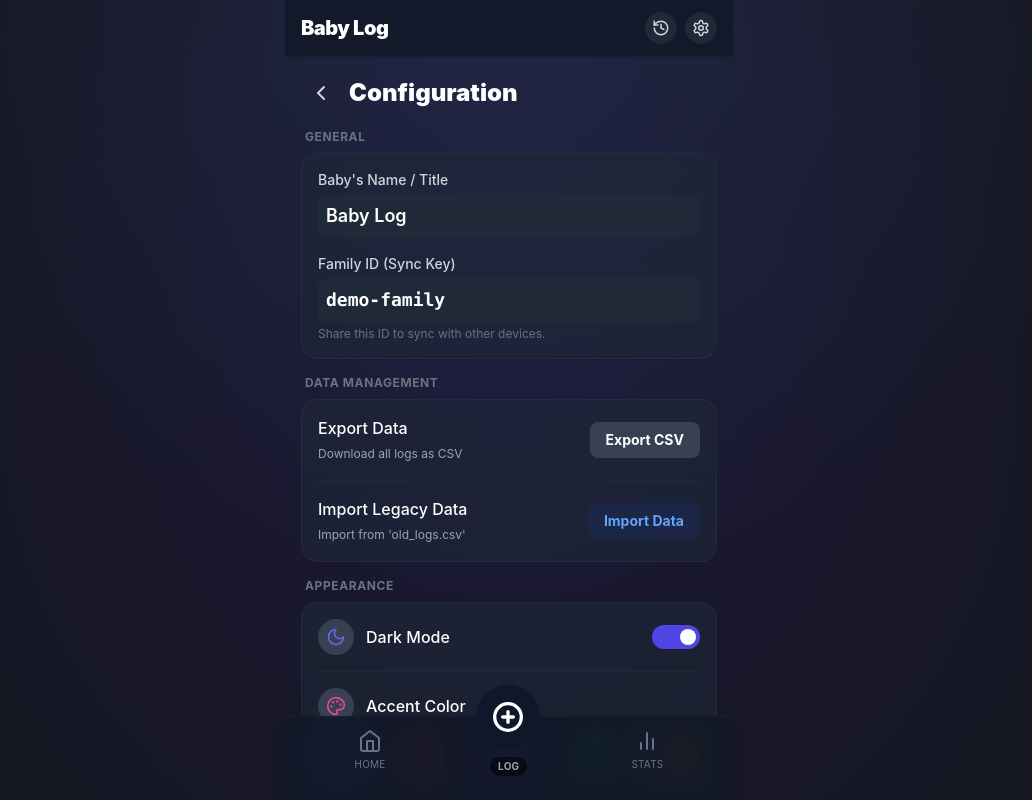
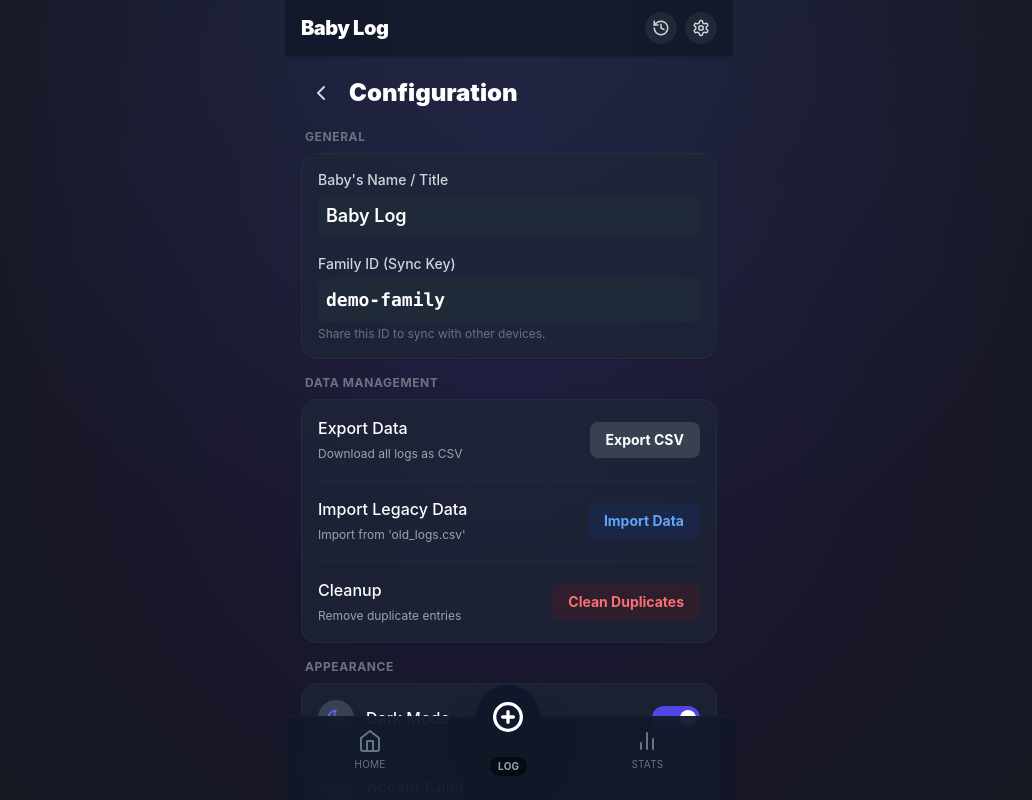
Before and after one commit to greeky-fellow/baby-log-2.0, a React (Vite) app: page / in a window 1280 px wide. Both pictures are taken after a click on the button 832 px from the left and 28 px from the top of the page. Shown: the top 800 px of the page, without its empty margins (131-1163 px from the left). Built offline with nearby package versions, Linux system fonts and the light colour scheme; no server answers.

Commit message:
Add Remove Duplicate Logs feature

```diff
--- a/src/App.tsx
+++ b/src/App.tsx
@@ -13,6 +13,7 @@ import { Settings } from './components/settings/Settings';
 import { Analytics } from './components/analytics/Analytics';
 import { FullHistory } from './components/history/FullHistory';
 import { importLegacyLogs } from './utils/dataImport';
+import { removeDuplicateLogs } from './utils/deduplication';
 
 export interface MilkInventoryItem {
   id: string;
@@ -140,7 +141,7 @@ export default function BabyLog() {
     });
   };
 
-  const toggleCategory = (cat: string) => setVisibleCategories(prev => ({ ...prev, [cat]: !prev[cat as keyof typeof prev] }));
+  const toggleCategory = (cat: string) => setVisibleCategories((prev: any) => ({ ...prev, [cat]: !prev[cat as keyof typeof prev] }));
 
   // Inventory Actions
   const handleCheckIn = (item: Omit<MilkInventoryItem, 'id' | 'status'>) => {
@@ -178,6 +179,24 @@ export default function BabyLog() {
     });
   };
 
+
+  // Deduplicate Actions
+  const handleRemoveDuplicates = () => {
+    requestConfirm('Remove Duplicate Logs?', 'This will search for and remove duplicate entries based on timestamp and type. This might take a moment.', async () => {
+      if (!user) return;
+      const result = await removeDuplicateLogs(familyId);
+      if (result.success) {
+        if (result.deletedCount > 0) {
+          confetti({ particleCount: 150, spread: 80, colors: ['#f87171', '#ef4444'] });
+          alert(`Removed ${result.deletedCount} duplicate entries.`);
+        } else {
+          alert('No duplicates found.');
+        }
+      } else {
+        alert('Deduplication failed. Check console.');
+      }
+    });
+  };
 
   if (configMissing) {
     return (
@@ -244,12 +263,13 @@ export default function BabyLog() {
                   darkMode={darkMode}
                   onToggleDarkMode={() => setDarkMode(!darkMode)}
                   volumeUnit={volumeUnit}
-                  onToggleVolumeUnit={() => setVolumeUnit(u => u === 'ml' ? 'oz' : 'ml')}
+                  onToggleVolumeUnit={() => setVolumeUnit(prev => prev === 'ml' ? 'oz' : 'ml')}
                   visibleCategories={visibleCategories}
                   onToggleCategory={toggleCategory}
                   onClose={() => setCurrentView('home')}
                   logs={logs}
                   onImportData={handleImport}
+                  onRemoveDuplicates={handleRemoveDuplicates}
                 />
               )}
 
--- a/src/components/settings/Settings.tsx
+++ b/src/components/settings/Settings.tsx
@@ -16,6 +16,7 @@ interface SettingsProps {
     onClose: () => void;
     logs: any[];
     onImportData: () => void;
+    onRemoveDuplicates: () => void;
 }
 
 const THEME_COLORS = [
@@ -52,7 +53,8 @@ export const Settings: React.FC<SettingsProps> = ({
     onToggleCategory,
     onClose,
     logs,
-    onImportData
+    onImportData,
+    onRemoveDuplicates
 }) => {
     const handleExport = () => {
         const headers = ['Timestamp', 'Type', 'Detail', 'Amount', 'Unit', 'Duration (min)', 'Notes'];
@@ -149,6 +151,19 @@ export const Settings: React.FC<SettingsProps> = ({
                             className="bg-blue-50 dark:bg-blue-900/20 hover:bg-blue-100 dark:hover:bg-blue-900/40 text-blue-600 dark:text-blue-400 px-4 py-2 rounded-lg text-sm font-bold transition-colors"
                         >
                             Import Data
+                        </button>
+                    </div>
+
+                    <div className="flex items-center justify-between border-t border-gray-100 dark:border-gray-800 pt-4 mt-4">
+                        <div>
+                            <span className="font-medium text-gray-900 dark:text-white block">Cleanup</span>
+                            <span className="text-xs text-gray-500 dark:text-gray-400">Remove duplicate entries</span>
+                        </div>
+                        <button
+                            onClick={onRemoveDuplicates}
+                            className="bg-red-50 dark:bg-red-900/20 hover:bg-red-100 dark:hover:bg-red-900/40 text-red-600 dark:text-red-400 px-4 py-2 rounded-lg text-sm font-bold transition-colors"
+                        >
+                            Clean Duplicates
                         </button>
                     </div>
                 </Card>
--- /dev/null
+++ b/src/utils/deduplication.ts
@@ -0,0 +1,52 @@
+import { collection, query, where, getDocs, deleteDoc, doc } from 'firebase/firestore';
+import { db, appId } from '../lib/firebase';
+
+export const removeDuplicateLogs = async (familyId: string): Promise<{ success: boolean; deletedCount: number; error?: any }> => {
+    try {
+        console.log(`Starting deduplication for family: ${familyId}`);
+        // 1. Fetch all logs for the current family
+        const q = query(collection(db, 'artifacts', appId, 'public', 'data', 'baby_logs'), where('familyId', '==', familyId));
+        const querySnapshot = await getDocs(q);
+
+        const logs = querySnapshot.docs.map(doc => ({ id: doc.id, ...doc.data() as any }));
+
+        // 2. Identify Duplicates
+        // We define a duplicate as having the same: type, timestamp, userId, and key payload data (amount/duration).
+        // Since firestore IDs are unique per insert, we rely on content.
+
+        const seen = new Set<string>();
+        const duplicates: string[] = [];
+
+        logs.forEach(log => {
+            // Create a unique fingerprint for the log content
+            // We round amounts/durations to avoid floating point issues if any, though imports should be identical strings.
+            const fingerprint = `${log.type}|${log.timestamp}|${log.subType || ''}|${log.amount || 0}|${log.totalDuration || 0}|${log.side || ''}`;
+
+            if (seen.has(fingerprint)) {
+                duplicates.push(log.id);
+            } else {
+                seen.add(fingerprint);
+            }
+        });
+
+        console.log(`Found ${duplicates.length} duplicates out of ${logs.length} total logs.`);
+
+        // 3. Delete Duplicates
+        if (duplicates.length > 0) {
+            // Firestore batch limit is 500. If we have more, we can loop relativey safely or settle for serial deletion since this is a rare action.
+            // Serial deletion for simplicity and safety feedback.
+            let deletedCount = 0;
+            for (const id of duplicates) {
+                await deleteDoc(doc(db, 'artifacts', appId, 'public', 'data', 'baby_logs', id));
+                deletedCount++;
+            }
+            return { success: true, deletedCount };
+        } else {
+            return { success: true, deletedCount: 0 };
+        }
+
+    } catch (e) {
+        console.error("Deduplication failed:", e);
+        return { success: false, deletedCount: 0, error: e };
+    }
+};
```
